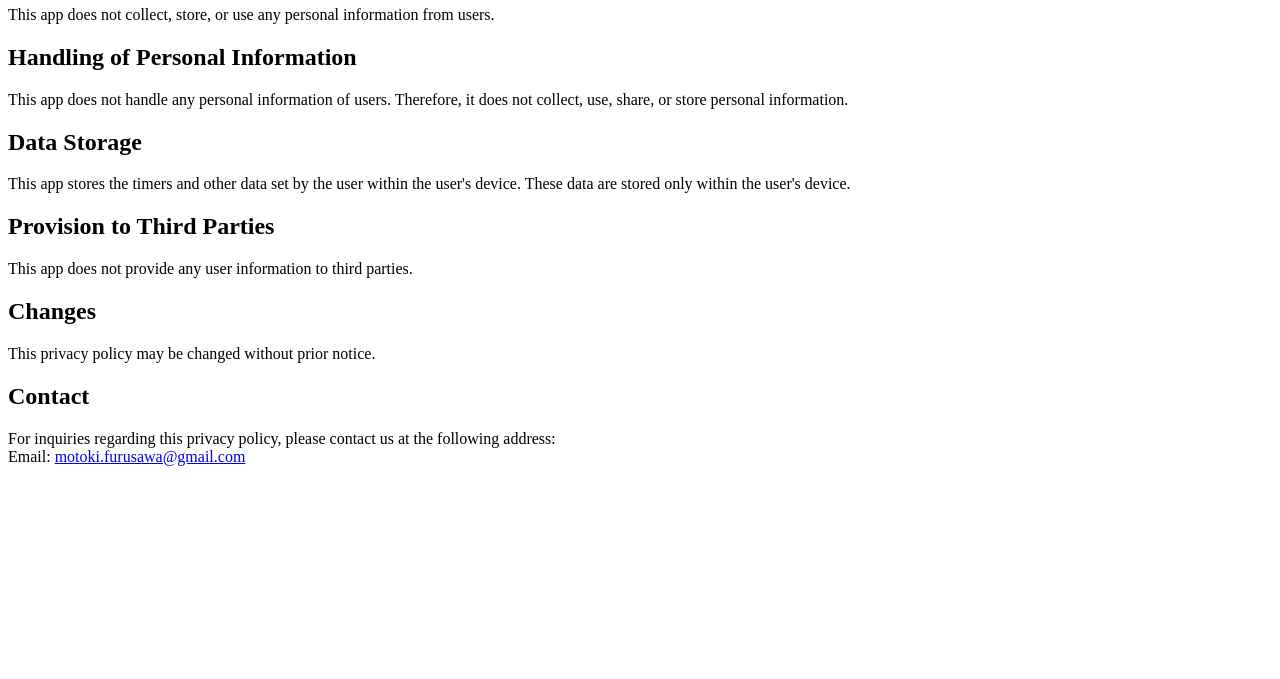
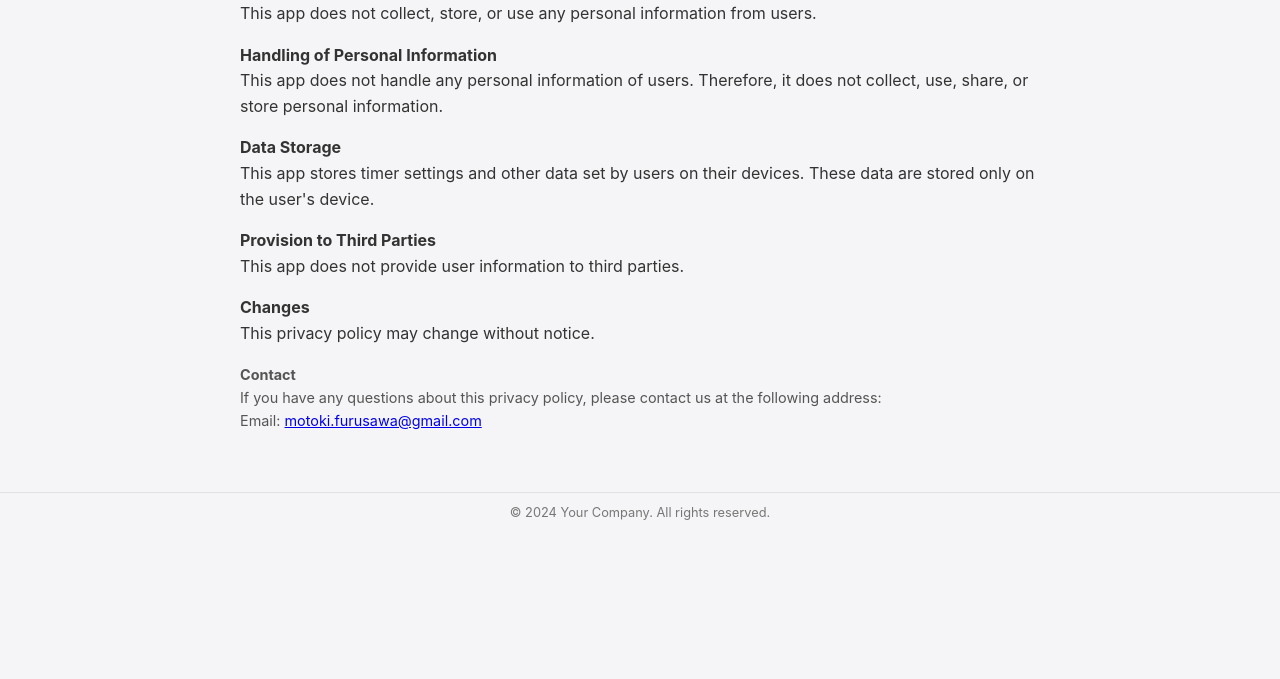
Before and after one commit to moflutter/eula, a plain HTML site: page index.html in a window 1280 px wide. Shown: the part 121-800 px from the top of the page. Drawn offline with Linux system fonts and the light colour scheme.

Commit message:
Update index.html

```diff
--- a/index.html
+++ b/index.html
@@ -4,27 +4,66 @@
     <meta charset="UTF-8">
     <meta name="viewport" content="width=device-width, initial-scale=1.0">
     <title>Privacy Policy</title>
+    <style>
+        body {
+            font-family: -apple-system, BlinkMacSystemFont, "Segoe UI", Roboto, "Helvetica Neue", Arial, sans-serif;
+            margin: 0;
+            padding: 0;
+            background-color: #f5f5f7;
+            color: #333;
+        }
+        .container {
+            max-width: 800px;
+            margin: 0 auto;
+            padding: 20px;
+        }
+        h1 {
+            font-size: 2em;
+            margin-bottom: 0.5em;
+        }
+        p {
+            font-size: 1em;
+            line-height: 1.6;
+            margin-bottom: 1em;
+        }
+        .contact-info {
+            font-size: 0.9em;
+            color: #555;
+        }
+        footer {
+            margin-top: 2em;
+            padding-top: 1em;
+            border-top: 1px solid #e0e0e0;
+            text-align: center;
+            font-size: 0.8em;
+            color: #777;
+        }
+    </style>
 </head>
 <body>
-    <h1>Privacy Policy</h1>
+    <div class="container">
+        <h1>Privacy Policy</h1>
+        <p><strong>Information Collection</strong><br>
+        This app does not collect, store, or use any personal information from users.</p>
 
-    <h2>Information Collection</h2>
-    <p>This app does not collect, store, or use any personal information from users.</p>
+        <p><strong>Handling of Personal Information</strong><br>
+        This app does not handle any personal information of users. Therefore, it does not collect, use, share, or store personal information.</p>
 
-    <h2>Handling of Personal Information</h2>
-    <p>This app does not handle any personal information of users. Therefore, it does not collect, use, share, or store personal information.</p>
+        <p><strong>Data Storage</strong><br>
+        This app stores timer settings and other data set by users on their devices. These data are stored only on the user's device.</p>
 
-    <h2>Data Storage</h2>
-    <p>This app stores the timers and other data set by the user within the user's device. These data are stored only within the user's device.</p>
+        <p><strong>Provision to Third Parties</strong><br>
+        This app does not provide user information to third parties.</p>
 
-    <h2>Provision to Third Parties</h2>
-    <p>This app does not provide any user information to third parties.</p>
+        <p><strong>Changes</strong><br>
+        This privacy policy may change without notice.</p>
 
-    <h2>Changes</h2>
-    <p>This privacy policy may be changed without prior notice.</p>
-
-    <h2>Contact</h2>
-    <p>For inquiries regarding this privacy policy, please contact us at the following address:<br>
-    Email: <a href="mailto:motoki.furusawa@gmail.com">motoki.furusawa@gmail.com</a></p>
+        <p class="contact-info"><strong>Contact</strong><br>
+        If you have any questions about this privacy policy, please contact us at the following address:<br>
+        Email: <a href="mailto:motoki.furusawa@gmail.com">motoki.furusawa@gmail.com</a></p>
+    </div>
+    <footer>
+        &copy; 2024 Your Company. All rights reserved.
+    </footer>
 </body>
 </html>
```
